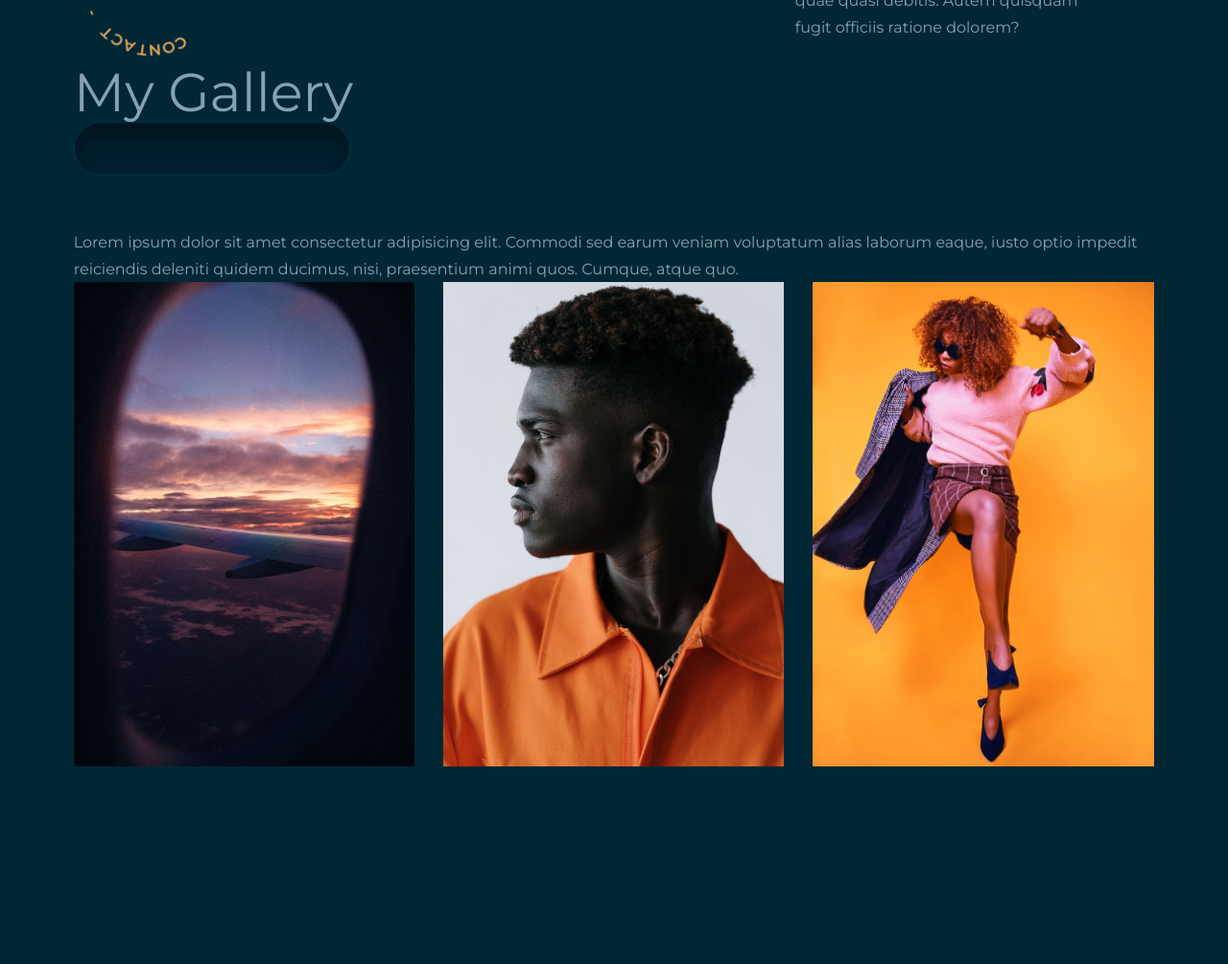
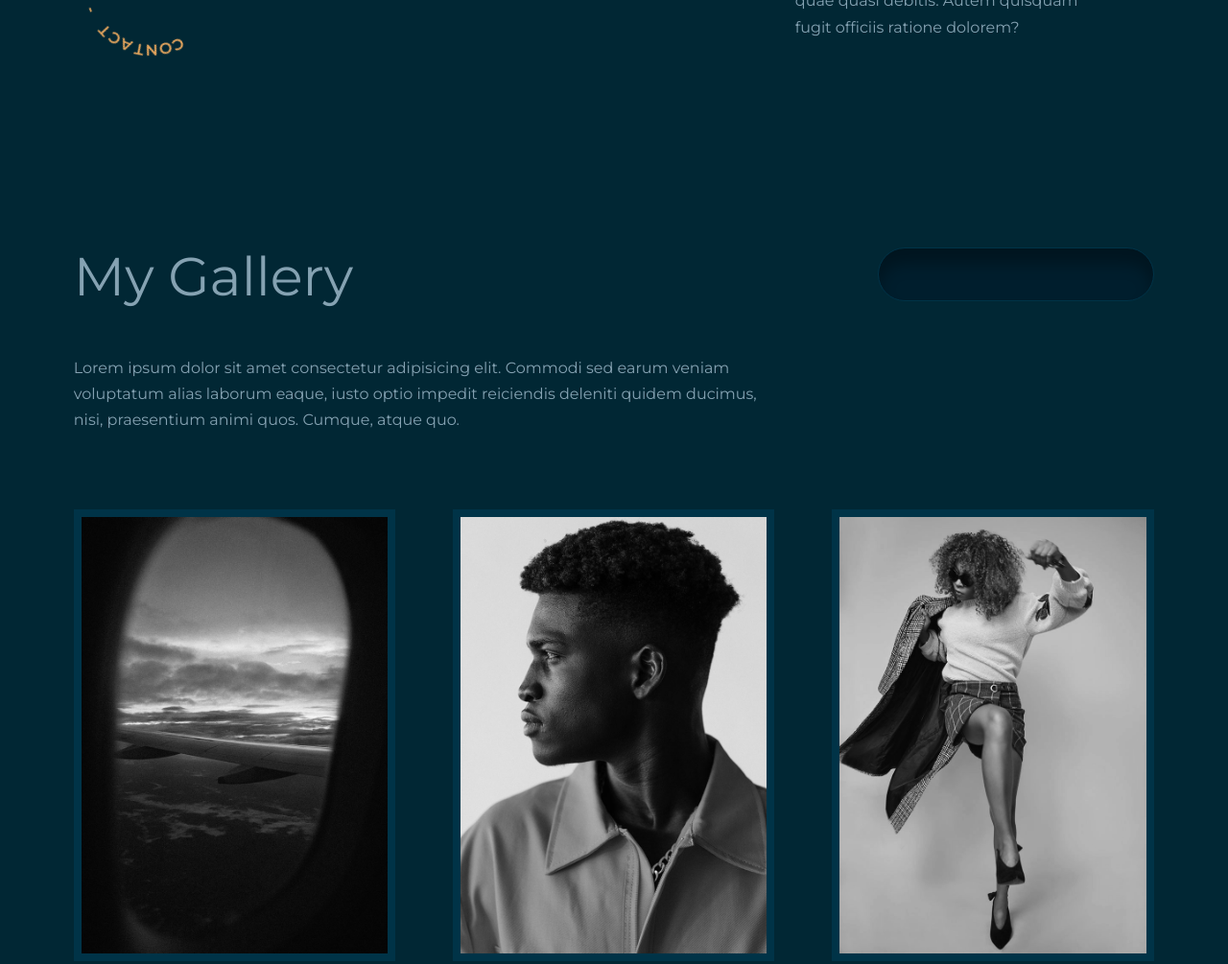
Before and after one commit to JaimeMahanuque55/Photography-Portfolio, a plain HTML site: page index.html in a window 1280 px wide. Shown: the part 1614-2619 px from the top of the page at 96% size. Drawn offline with nearby package versions, Linux system fonts and the light colour scheme.

Commit message:
Gallery section finish

```diff
--- a/assets/css/styles.css
+++ b/assets/css/styles.css
@@ -395,3 +395,47 @@ header {
 }
 
 /* -- =============== GALLERY SECTION ================== -- */
+
+#gallery {
+  margin-top: 12rem;
+}
+
+.gallery__head {
+  display: flex;
+  justify-content: space-between;
+}
+
+.gallery__container p {
+  width: 45rem;
+}
+
+.swiper-wrapper {
+  margin-top: 5rem;
+  height: 37rem;
+  padding-bottom: 5rem;
+}
+
+.swiper-slide {
+  border: 0.5rem solid var(--color-bg-4);
+  height: fit-content;
+  max-height: 36rem;
+  overflow: hidden;
+  transition: var(--transition);
+}
+
+.swiper-slide:hover {
+  box-shadow: 0 3rem 3rem rgba(0, 0, 0, 0.4);
+}
+
+.swiper-slide img {
+  filter: saturate(0);
+  transition: var(--transition);
+}
+
+.swiper-slide:hover img {
+  filter: saturate(1);
+}
+
+.swiper-pagination-bullet {
+  background: var(--color-primary);
+}
--- a/assets/js/main.js
+++ b/assets/js/main.js
@@ -16,10 +16,20 @@ textButtons.forEach(textButton => {
 })
 
 var swiper = new Swiper(".mySwiper", {
-  slidesPerView: 3,
-  spaceBetween: 30,
+  slidesPerView: 1,
+  spaceBetween: 20,
   pagination: {
     el: ".swiper-pagination",
     clickable: true,
   },
+  breakpoints: {
+    599: {
+      slidesPerView: 2,
+      spaceBetween: 40
+    },
+    1023: {
+      slidesPerView: 3,
+      spaceBetween: 60
+    }
+  }
 });
```
